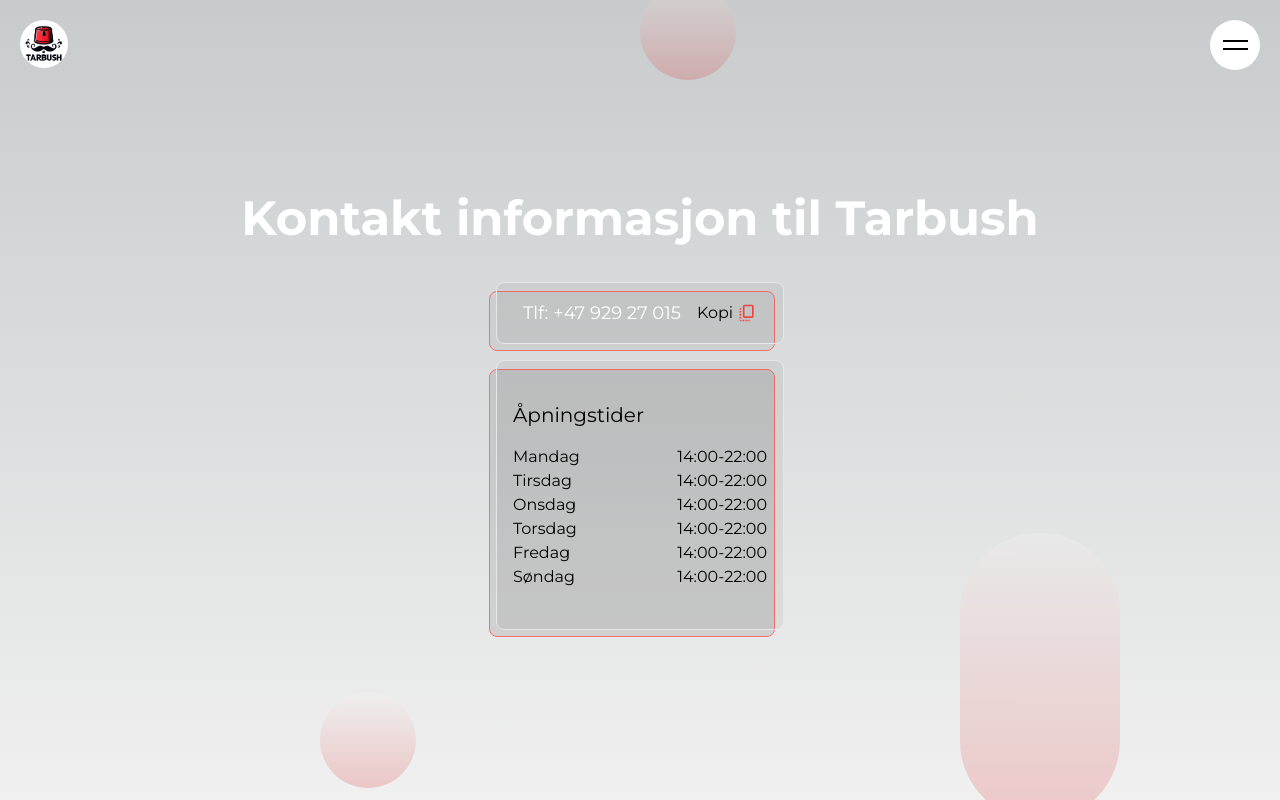
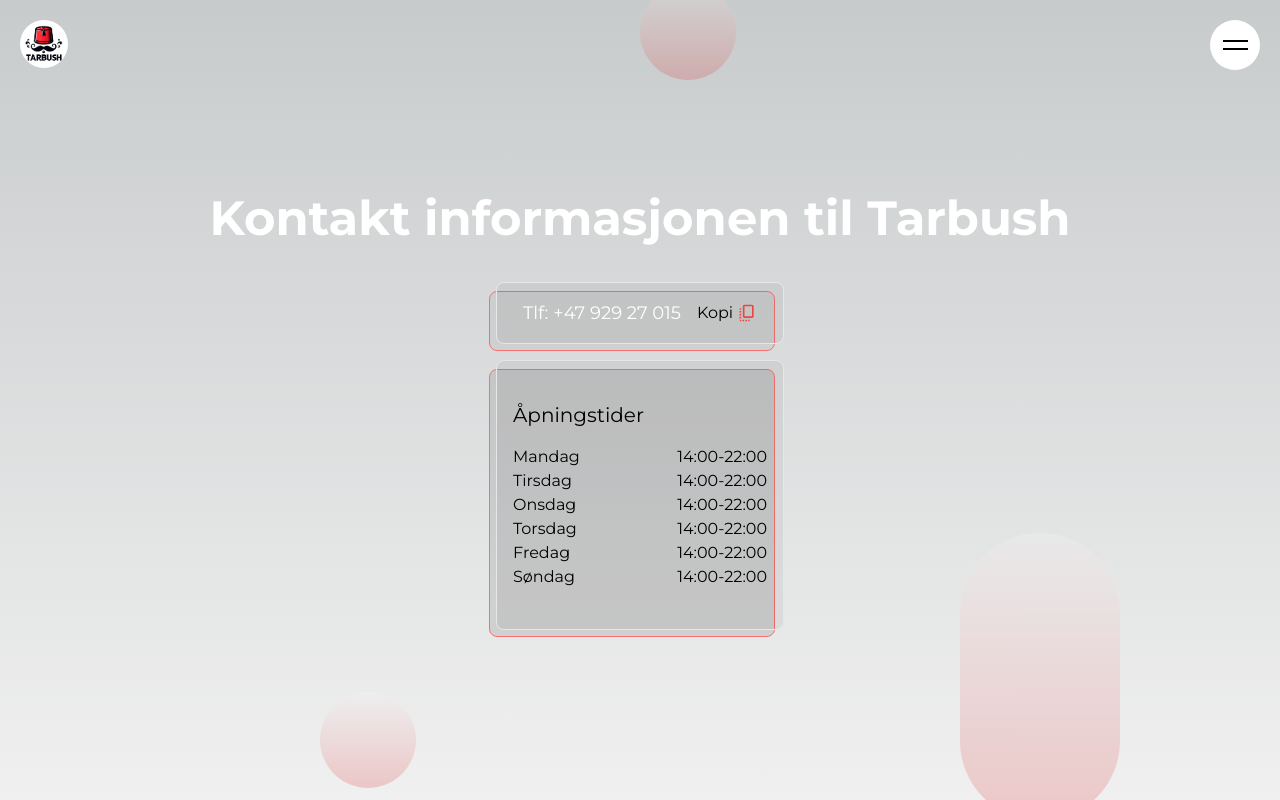
Before and after one commit to AHB-7/tarbush, a Next.js app: page /kontakt in a window 1280 px wide. Built offline with nearby package versions, Linux system fonts and the light colour scheme; a web font is replaced by a local one.

Commit message:
opningsTider

```diff
--- a/src/app/kontakt/page.js
+++ b/src/app/kontakt/page.js
@@ -33,7 +33,7 @@
             <div className="relative h-full w-screen overflow-hidden sm:px-20 bg-opacity-20">
                 <div className="z-10 flex h-full flex-col items-center justify-center space-y-4">
                     <h1 className="text-center text-5xl font-bold text-white py-6">
-                        Kontakt informasjon til Tarbush
+                        Kontakt informasjonen til Tarbush
                     </h1>
                     <ContactClient />
                     <OpningsTimes />
```
